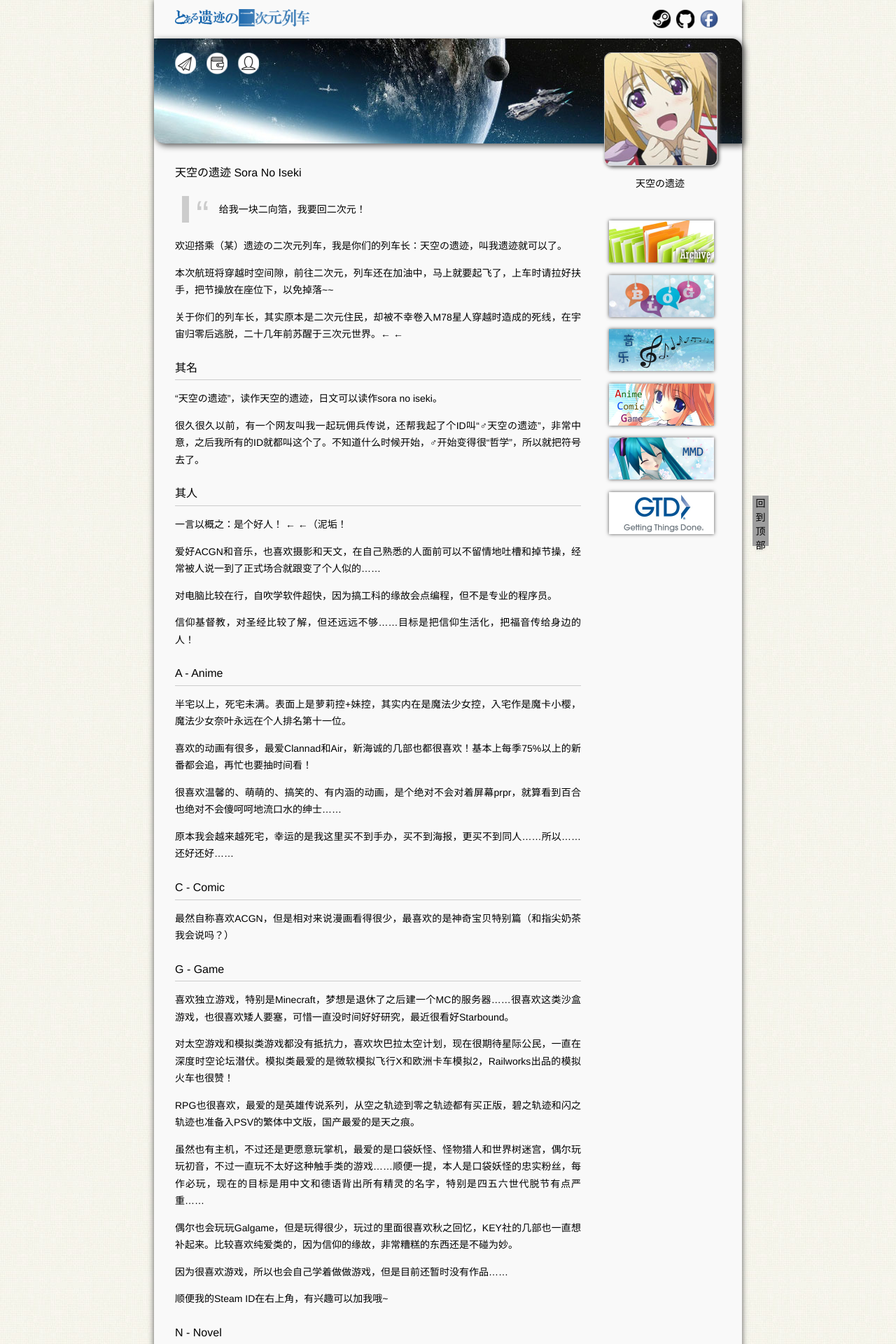
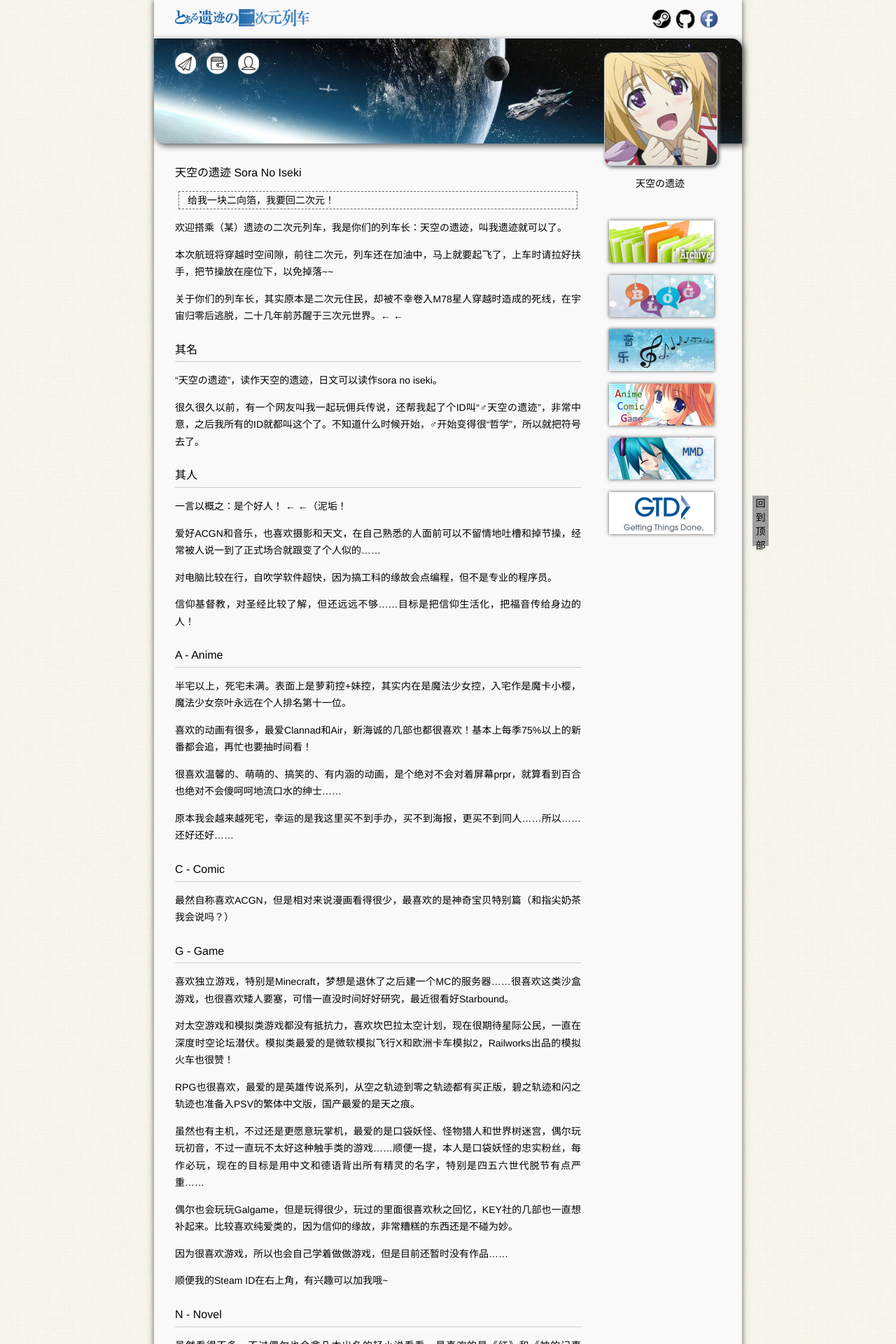
Before and after one commit to SoraNoIseki/soranoiseki.github.io, a Jekyll site: the page built from about.html, in a window 1280 px wide. Shown: the top 1920 px of the page at 70% size. Built offline with Jekyll 4.4.1, drawn with Linux system fonts in a browser that asks for light colours; Markdown is read by kramdown in place of the engine named in the settings; comment, search, counter and statistics services are not loaded; grey boxes are pictures that could not be loaded.

Commit message:
css更新

```diff
--- a/assets/css/main.css
+++ b/assets/css/main.css
@@ -51,7 +51,7 @@ hr:before {
     height: 30px;
     margin-top: 22px;
 }
-
+/*
 blockquote {
 	background: #f9f9f9;
 	border-left: 10px solid #ccc;
@@ -67,8 +67,16 @@ blockquote:before {
 	margin-right: 0.25em;
 	vertical-align: -0.4em;
 }
+*/
+blockquote {
+	background: #f9f9f9;
+	border: 1px dashed #666;
+	margin: 1em 5px;
+	padding: 0px 12px;
+}
 blockquote p {
 	display: block;
+	color: #030;
 }
 code {
 	font-family: Consolas, "Courier New", \5FAE\8F6F\96C5\9ED1, \534E\6587\9ED1\4F53, Helvetica, Arial, sans-serif;
```
